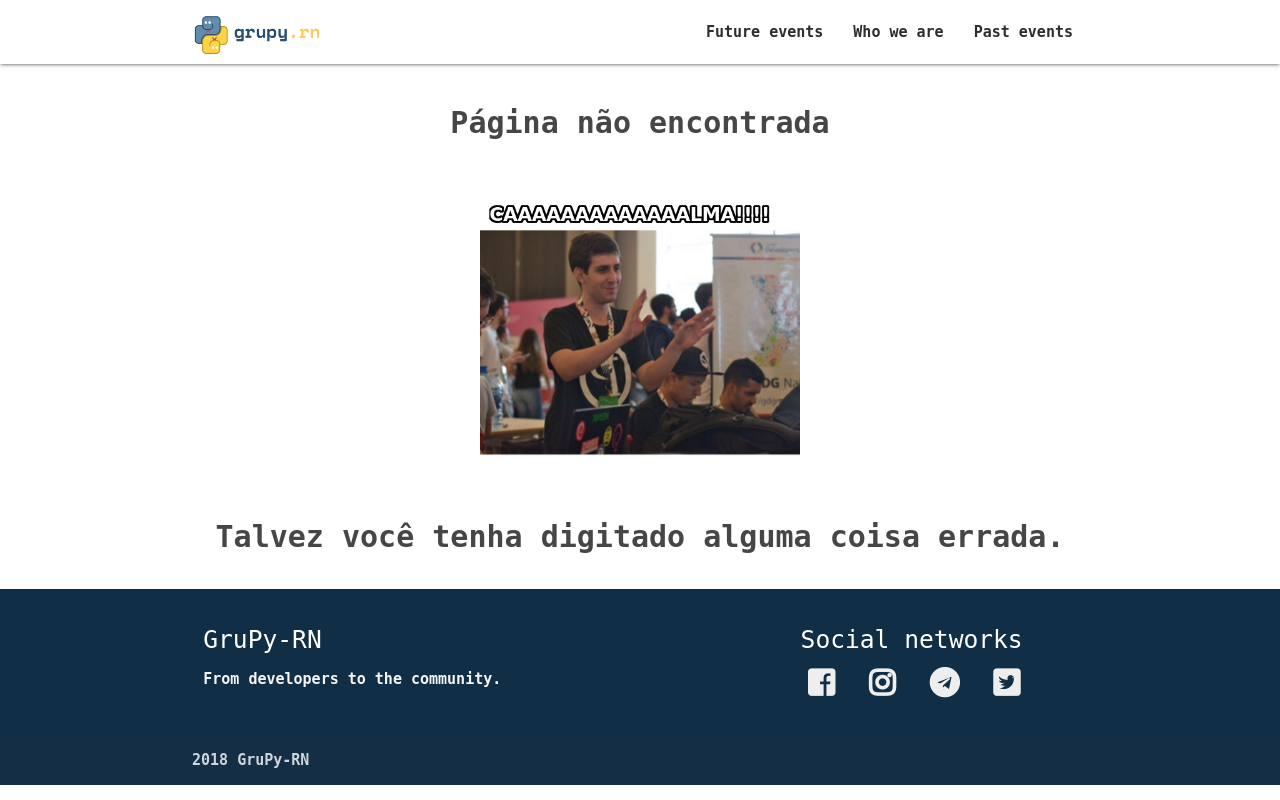
After one commit to grupyrn/jararaca, a Django app: template website/templates/404.html in a window 1280 px wide. The commit adds this page. Run offline with Django 3.2, Linux system fonts and the light colour scheme; the template is opened without the code that fills it, so the values that code supplies are empty; parts of the project's set-up code (start-up, migrations or seed data) failed here and were passed over; some libraries are stand-ins or nearby versions.

Commit message:
Add 404 error page

```diff
--- a/website/static/css/style.css
+++ b/website/static/css/style.css
@@ -74,7 +74,27 @@
 .yellow-link{
     color: #efc780 !important
 }
+.error{
+    display: flex;
+    flex-direction: column;
+    align-items: center;
+}
+.error-h1{
+    font-weight: bold;
+    color: rgba(43, 43, 43, 0.87);
+    font-size: 2rem;
+    text-align: center;
+}
 
+.error img{
+    width: 25vw;
+}
+.error-p{
+    font-weight: bold;
+    color: rgba(43, 43, 43, 0.87);
+    font-size: 2rem;
+    text-align: center;
+}
 nav a {
     color: black;
 }
@@ -122,3 +142,10 @@ body{
     }
 
 }
+
+@media only screen and (max-width: 425px) {
+    .error img{
+        width: 100vw;
+    }
+
+}
--- /dev/null
+++ b/website/templates/404.html
@@ -0,0 +1,12 @@
+{% extends 'website/base.html' %}
+{% load static %}
+
+{% block content %}
+
+    <section class="error">
+        <h1 class="error-h1">Página não encontrada</h1>
+        <img src="{% static 'img/404.png' %}" alt="">
+        <p class="error-p">Talvez você tenha digitado alguma coisa errada.</p>
+    </section>
+
+{% endblock content %}
--- a/website/views.py
+++ b/website/views.py
@@ -1,4 +1,3 @@
-# Create your views here.
 import base64
 
 from django.contrib import messages
```
Also changed, not shown: website/static/img/404.png (added).
